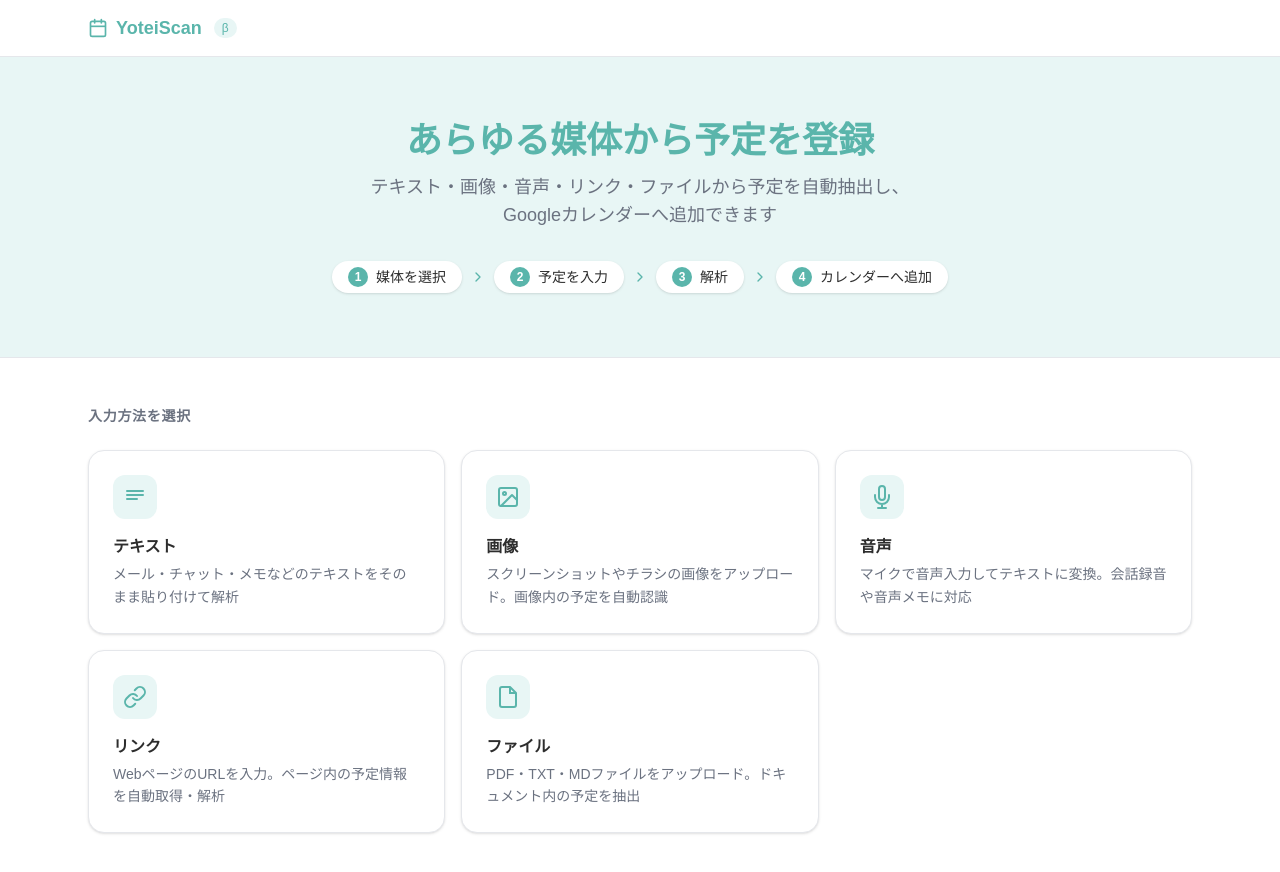
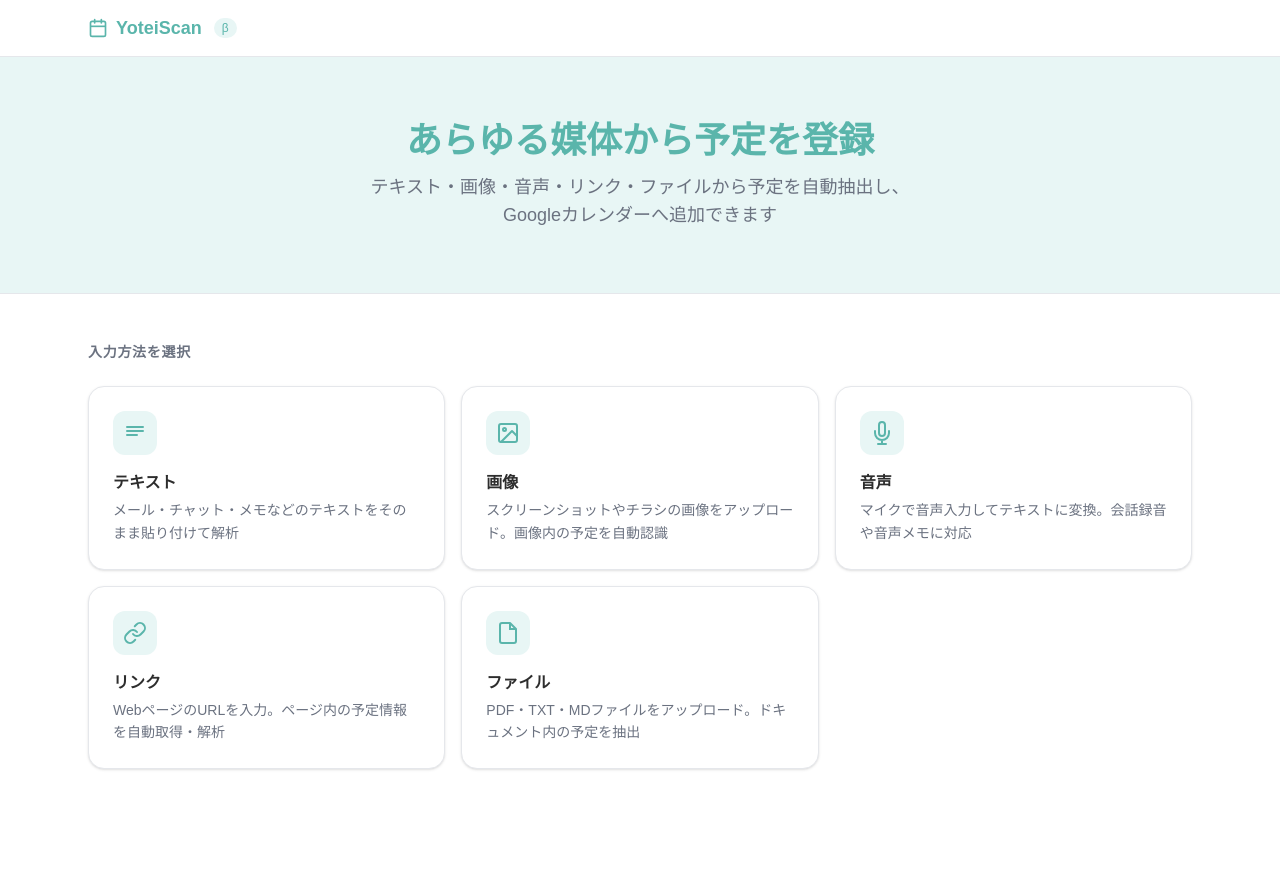
Before and after one commit to itojum/yoteiscan-web, a Next.js app: page / in a window 1280 px wide. Shown: the top 872 px of the page. After the commit the page ends 817 px from the top, so only its background shows below. Built offline with nearby package versions, Linux system fonts and the light colour scheme.

Commit message:
refactor: 不要なフローステップの表示を削除し、コードを整理

```diff
--- a/app/page.tsx
+++ b/app/page.tsx
@@ -70,25 +70,6 @@ export default function HomePage() {
           <p className="text-lg max-w-xl mx-auto" style={{ color: "var(--muted)" }}>
             テキスト・画像・音声・リンク・ファイルから予定を自動抽出し、Googleカレンダーへ追加できます
           </p>
-
-          {/* Flow steps */}
-          <div className="flex items-center justify-center gap-2 mt-8 flex-wrap">
-            {["媒体を選択", "予定を入力", "解析", "カレンダーへ追加"].map((step, i, arr) => (
-              <div key={step} className="flex items-center gap-2">
-                <span className="flex items-center gap-2 bg-white rounded-full px-4 py-1.5 text-sm font-medium shadow-sm" style={{ color: "var(--foreground)" }}>
-                  <span className="w-5 h-5 rounded-full flex items-center justify-center text-xs font-bold text-white" style={{ background: "var(--primary)" }}>
-                    {i + 1}
-                  </span>
-                  {step}
-                </span>
-                {i < arr.length - 1 && (
-                  <svg viewBox="0 0 24 24" fill="none" stroke="currentColor" strokeWidth={2} className="w-4 h-4 flex-shrink-0" style={{ color: "var(--primary)" }}>
-                    <path strokeLinecap="round" strokeLinejoin="round" d="M9 18l6-6-6-6" />
-                  </svg>
-                )}
-              </div>
-            ))}
-          </div>
         </div>
       </section>
 
```
